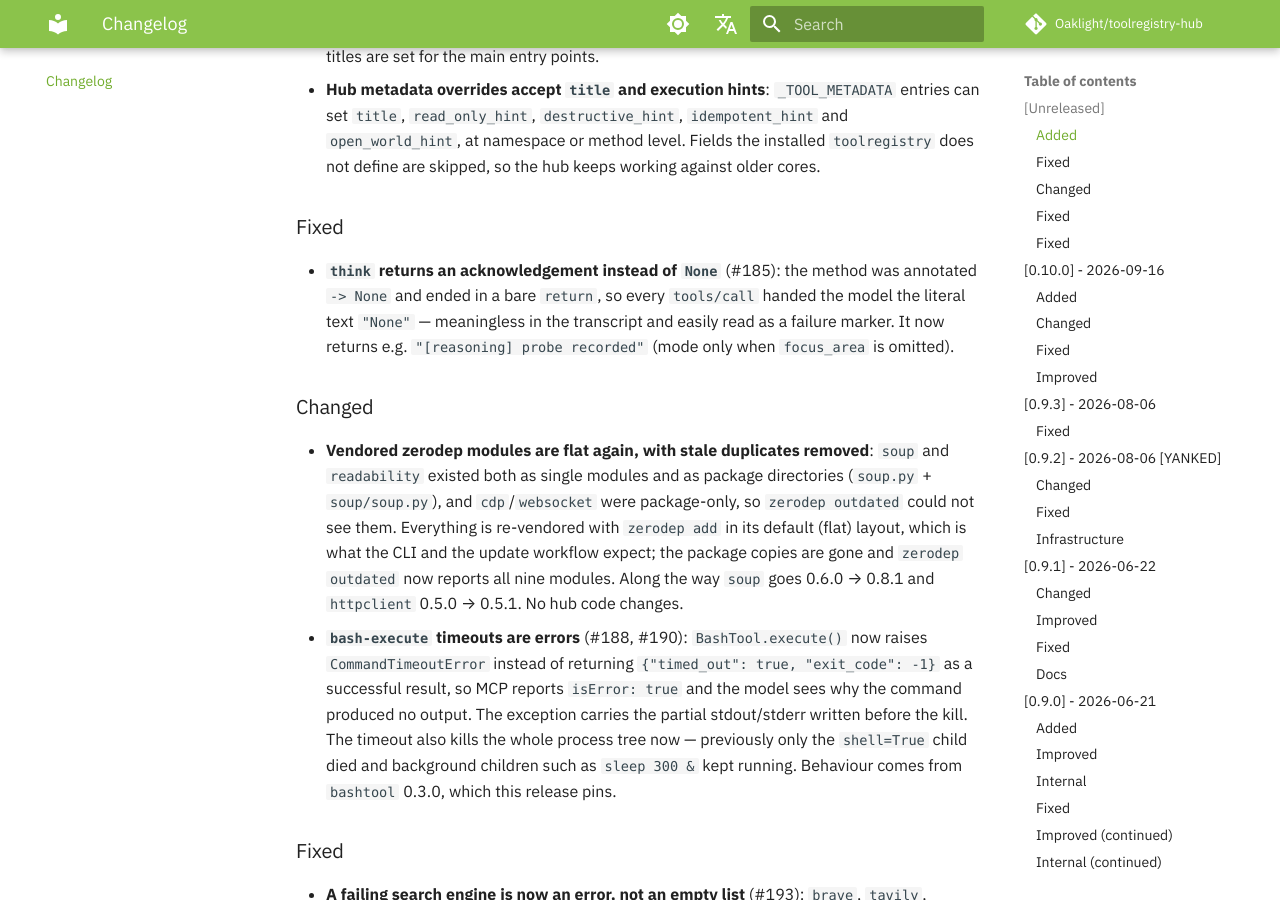
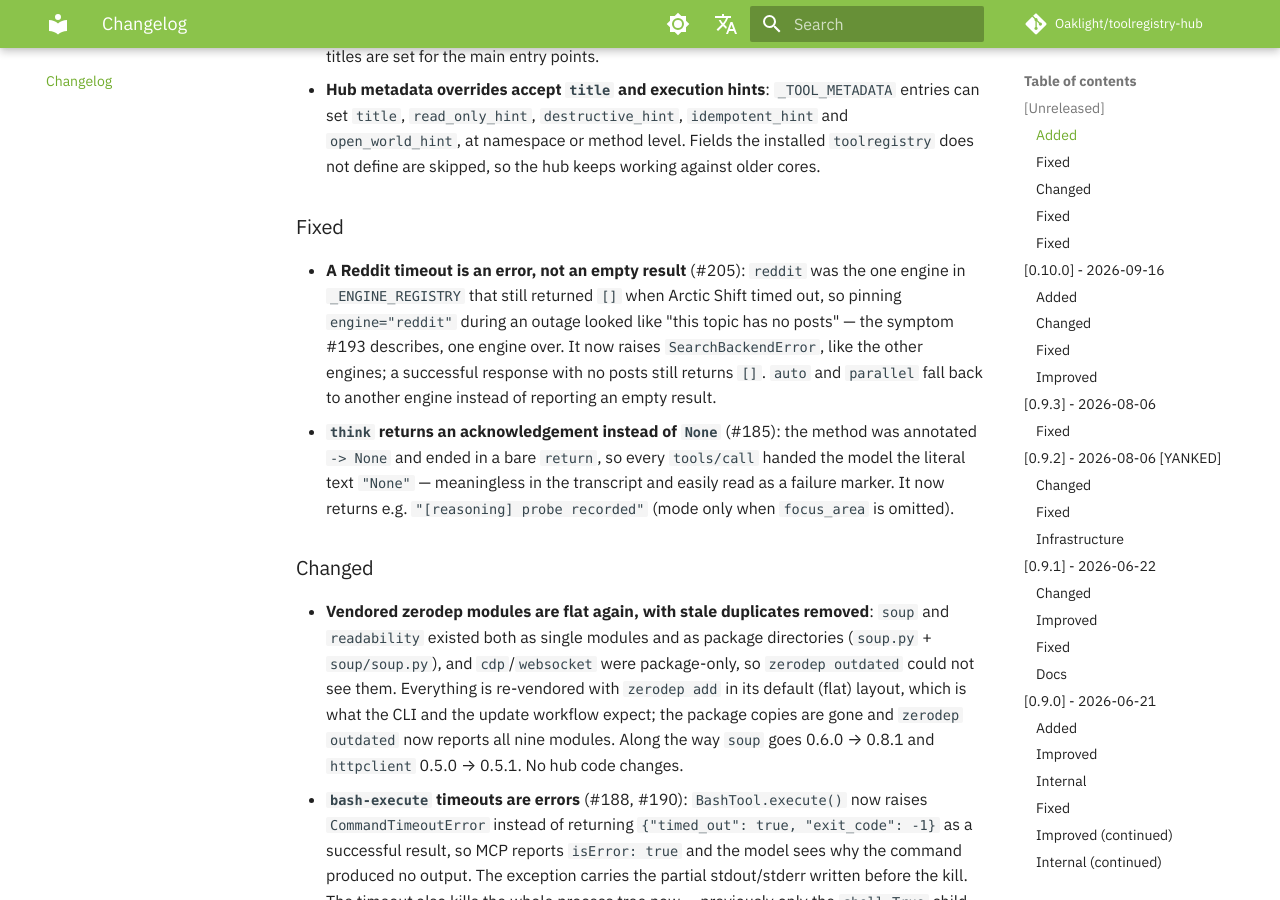
Before and after one commit to Oaklight/toolregistry-hub, an MkDocs documentation site: the page built from docs/changelog.md, in a window 1280 px wide and 900 px high, scrolled down 593 px. Built offline with MkDocs 1.6.1 and Material for MkDocs 9.7.7, drawn with Linux system fonts in a browser that asks for light colours; some web fonts are replaced; comment, search, counter and statistics services are not loaded.

Commit message:
docs: note the Reddit timeout fix (#205)

```diff
--- a/docs/changelog.md
+++ b/docs/changelog.md
@@ -21,6 +21,7 @@ The format is based on [Keep a Changelog](https://keepachangelog.com/en/1.1.0/),
 
 ### Fixed
 
+- **A Reddit timeout is an error, not an empty result** (#205): `reddit` was the one engine in `_ENGINE_REGISTRY` that still returned `[]` when Arctic Shift timed out, so pinning `engine="reddit"` during an outage looked like "this topic has no posts" — the symptom #193 describes, one engine over. It now raises `SearchBackendError`, like the other engines; a successful response with no posts still returns `[]`. `auto` and `parallel` fall back to another engine instead of reporting an empty result.
 - **`think` returns an acknowledgement instead of `None`** (#185): the method was annotated `-> None` and ended in a bare `return`, so every `tools/call` handed the model the literal text `"None"` — meaningless in the transcript and easily read as a failure marker. It now returns e.g. `"[reasoning] probe recorded"` (mode only when `focus_area` is omitted).
 
 ### Changed
```
